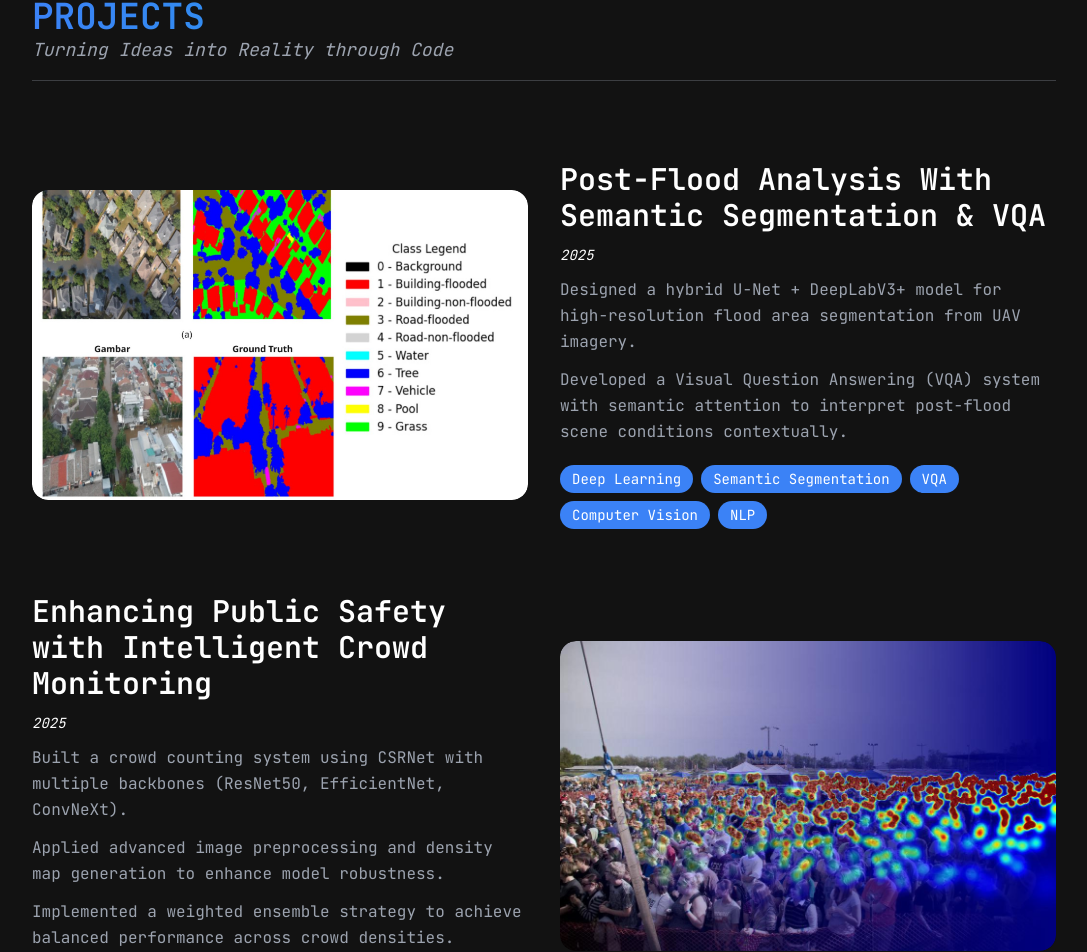
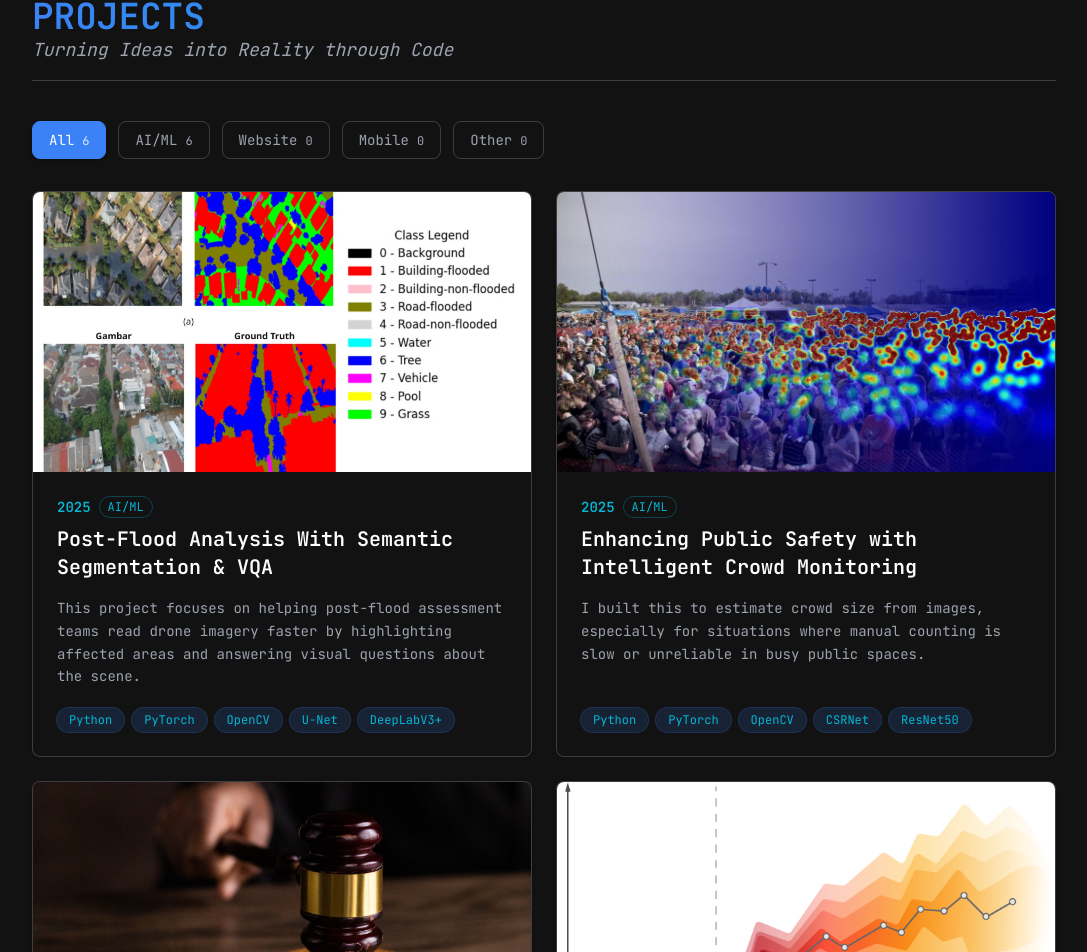
Before and after one commit to rynfkn/ryanfikri, a React (Vite) app: page /projects in a window 1280 px wide. Shown: the part 120-1072 px from the top of the page, without its empty margins (96-1183 px from the left). Built offline with nearby package versions, Linux system fonts and the light colour scheme.

Commit message:
feat: enhance project display with filtering and detailed descriptions

```diff
--- a/src/pages/Projects.jsx
+++ b/src/pages/Projects.jsx
@@ -1,121 +1,185 @@
+import { useState } from "react";
+
 export default function Projects() {
+    const [activeType, setActiveType] = useState("All");
+
     const projects = [
         {
             title: 'Post-Flood Analysis With Semantic Segmentation & VQA',
             year: 2025,
-            descriptions: [
-                "Designed a hybrid U-Net + DeepLabV3+ model for high-resolution flood area segmentation from UAV imagery.",
-                "Developed a Visual Question Answering (VQA) system with semantic attention to interpret post-flood scene conditions contextually.",
+            type: "AI/ML",
+            overview: "This project focuses on helping post-flood assessment teams read drone imagery faster by highlighting affected areas and answering visual questions about the scene.",
+            details: [
+                "Mapped flooded areas from drone images using deep learning.",
+                "Built a question answering system to help explain flood conditions from images.",
             ],
-            tags: ["Deep Learning", "Semantic Segmentation", "VQA", "Computer Vision", "NLP"],
+            tags: ["Python", "PyTorch", "OpenCV", "U-Net", "DeepLabV3+"],
             image: "/projects/post_flood_analysis.png",
         },
         {
             title: 'Enhancing Public Safety with Intelligent Crowd Monitoring',
             year: 2025,
-            descriptions: [
-                "Built a crowd counting system using CSRNet with multiple backbones (ResNet50, EfficientNet, ConvNeXt).",
-                "Applied advanced image preprocessing and density map generation to enhance model robustness.",
-                "Implemented a weighted ensemble strategy to achieve balanced performance across crowd densities.",
+            type: "AI/ML",
+            overview: "I built this to estimate crowd size from images, especially for situations where manual counting is slow or unreliable in busy public spaces.",
+            details: [
+                "Created a system that counts people in crowded images.",
+                "Improved the model so it works better across different crowd sizes.",
+                "Combined several models to make the prediction more reliable.",
             ],
-            tags: ["Deep Learning", "Computer Vision", "Crowd Counting"],
+            tags: ["Python", "PyTorch", "OpenCV", "CSRNet", "ResNet50"],
             image: "/projects/crowd_counting.jpeg",
         },
         {
             title: 'Prison Sentences Prediction Using Advanced Text Extraction & Ensemble Learning',
             year: 2025,
-            descriptions: [
-                "Developing an Image Semantic Segmentation model using a hybrid U-Net + DeepLabV3+ architecture to map the affected flood areas from UAV imagery",
-                "Building a Visual Question Answering (VQA) system with semantic attention to contextually interpret flood scene conditions.",
+            type: "AI/ML",
+            overview: "The goal of this project was to turn legal case documents into structured information that can be used to support prison sentence prediction.",
+            details: [
+                "Extracted important information from legal case documents.",
+                "Built a machine learning model to help predict prison sentence outcomes.",
             ],
-            tags: ["NLP", "Machine Learning", "Text Extraction", "Ensemble"],
+            tags: ["Python", "scikit-learn", "Pandas", "NumPy", "Tesseract OCR"],
             image: "/projects/prison_sentence_prediction.jpg",
         },
         {
             title: 'Rainfall Modeling Based on OCR Extraction and Ensemble Time Series Forecasting',
             year: 2025,
-            descriptions: [
-                "Developing an Image Semantic Segmentation model using a hybrid U-Net + DeepLabV3+ architecture to map the affected flood areas from UAV imagery",
-                "Building a Visual Question Answering (VQA) system with semantic attention to contextually interpret flood scene conditions.",
+            type: "AI/ML",
+            overview: "For this work, I processed scanned rainfall records into usable data and used them to forecast rainfall trends over time.",
+            details: [
+                "Converted rainfall data from scanned images into usable text.",
+                "Built a forecasting model to predict future rainfall patterns.",
             ],
-            tags: ["Computer Vision", "OCR", "Time Series", "Machine Learning"],
+            tags: ["Python", "OpenCV", "Tesseract OCR", "Pandas", "scikit-learn"],
             image: "/projects/time_series_forecasting.png",
         },
         {
             title: 'House Price Prediction Using Multimodal Deep Learning',
             year: 2025,
-            descriptions: [
-                "Collected and cleaned real estate data through automated web scraping using Selenium.",
-                "Developed a multimodal deep learning model combining image embeddings (DINOv2) and textual features (IndoBERT).",
-                "Achieved improved model performance through intermediate-fusion of visual, textual, and tabular modalities.",
+            type: "AI/ML",
+            overview: "This project predicts house prices by looking beyond numbers alone, combining property photos, listing text, and structured housing details.",
+            details: [
+                "Collected housing data from the web and cleaned it for training.",
+                "Used house images, descriptions, and other details to predict prices.",
+                "Combined multiple data types to improve prediction accuracy.",
             ],
-            tags: ["Compter Vision", "NLP", "Multimodal Learning"],
+            tags: ["Python", "Selenium", "PyTorch", "DINOv2", "IndoBERT"],
             image: "/projects/house_price_prediction.jpg",
         },
         {
             title: 'Enhancing Healthcare RAG Using Reciprocal Rank Fusion',
             year: 2025,
-            descriptions: [
-                "Scrapping medical data article from the internet using Selenium",
-                "Implemented a Retrieval-Augmented Generation (RAG) pipeline for medical question answering.",
-                "Enhanced retrieval relevance using Reciprocal Rank Fusion (RRF) across multiple search backends.",
+            type: "AI/ML",
+            overview: "I explored how medical question answering can be improved by retrieving stronger article references before generating the final response.",
+            details: [
+                "Collected medical articles from the web.",
+                "Built a medical question answering system using RAG.",
+                "Improved search results by combining answers from multiple retrievers.",
             ],
-            tags: ["NLP", "RAG", "LLM", "Information Retrieval"],
+            tags: ["Python", "Selenium", "LangChain", "FAISS", "Hugging Face"],
             image: "/projects/RAG_RRF.png",
         },
     ]
 
+    const projectTypes = ["All", "AI/ML", "Website", "Mobile", "Other"];
+    const filteredProjects = activeType === "All"
+        ? projects
+        : projects.filter((project) => project.type === activeType);
+
     return (
-        <div className="flex flex-col justify-center items-center w-full min-h-screen bg-[var(--color-base)] text-[var(--color-text)] py-12 px-6 transition-colors duration-300">
-            <div className="w-full max-w-5xl mb-10">
-                <div className='items-center mb-10 border-b border-[var(--color-muted)]/30 pb-4'>
+        <div className="flex flex-col items-center w-full min-h-screen bg-[var(--color-base)] text-[var(--color-text)] py-12 px-6 transition-colors duration-300">
+            <div className="w-full max-w-5xl mb-10 border-b border-[var(--color-muted)]/30 pb-4">
                 <h1 className="text-4xl font-bold text-gradient">
                     PROJECTS
                 </h1>
-                    <p className='text-lg italic text-[var(--color-muted)]'>Turning Ideas into Reality through Code</p>
-                </div>
+
+                <p className="text-lg italic text-[var(--color-muted)]">
+                    Turning Ideas into Reality through Code
+                </p>
             </div>
 
-            <div className="flex flex-col w-full max-w-5xl gap-16">
-                {projects.map((project, index) => (
+            <div className="mb-8 flex w-full max-w-5xl flex-wrap gap-3">
+                {projectTypes.map((type) => {
+                    const count = type === "All"
+                        ? projects.length
+                        : projects.filter((project) => project.type === type).length;
+                    const isActive = activeType === type;
 
-                    <div
-                        index={index}
-                        className={`flex flex-col md:flex-row items-center gap-8 ${index % 2 === 1 ? "md:flex-row-reverse" : ""}`}
+                    return (
+                        <button
+                            key={type}
+                            type="button"
+                            onClick={() => setActiveType(type)}
+                            className={`rounded-lg border px-4 py-2 text-sm font-medium transition-all duration-300 ${isActive
+                                ? "border-[var(--color-primary)] bg-[var(--color-primary)] text-white shadow-md shadow-[var(--color-primary)]/20"
+                                : "border-[var(--color-muted)]/30 text-[var(--color-muted)] hover:border-[var(--color-primary)]/70 hover:text-[var(--color-text)]"
+                                }`}
                         >
+                            {type}
+                            <span className={`ml-2 text-xs ${isActive ? "text-white/80" : "text-[var(--color-muted)]"}`}>
+                                {count}
+                            </span>
+                        </button>
+                    );
+                })}
+            </div>
 
-                        <div className="md:w-1/2 w-full aspect-[16/10] rounded-2xl overflow-hidden">
+            {filteredProjects.length > 0 ? (
+                <div className="grid w-full max-w-5xl grid-cols-1 gap-6 lg:grid-cols-2">
+                    {filteredProjects.map((project) => (
+                    <article
+                        key={project.title}
+                        className="flex h-full flex-col overflow-hidden rounded-lg border border-[var(--color-muted)]/30 bg-[var(--color-base)] shadow-sm transition-all duration-300 hover:-translate-y-1 hover:border-[var(--color-primary)]/80 hover:shadow-lg hover:shadow-[var(--color-primary)]/10"
+                    >
+                        <div className="aspect-[16/9] w-full overflow-hidden bg-[var(--color-muted)]/10">
                             <img
                                 src={project.image}
                                 alt={project.title}
-                                className="w-full h-full object-cover rounded-2xl shadow-lg hover:opacity-90 transition-transform duration-300 hover:scale-105"
+                                className="h-full w-full object-cover transition-transform duration-300 hover:scale-105"
                             />
                         </div>
 
-                        <div className="md:w-1/2 w-full space-y-3">
-                            <h2 className="text-3xl font-bold">{project.title}</h2>
-                            <p className="text-sm italic">{project.year}</p>
-                            {project.descriptions.map((desc, i) => (
-                                <p
-                                    index={i}
-                                    className="text-[var(--color-muted)] leading-relaxed">
-                                    {desc}
+                        <div className="flex flex-1 flex-col p-6">
+                            <div className="mb-4">
+                                <div className="mb-2 flex flex-wrap items-center gap-2">
+                                    <p className="text-sm font-semibold text-[var(--color-secondary)]">
+                                        {project.year}
                                     </p>
-                            ))}
+                                    <span className="rounded-full border border-[var(--color-secondary)]/30 px-2 py-0.5 text-xs text-[var(--color-secondary)]">
+                                        {project.type}
+                                    </span>
+                                </div>
+                                <h2 className="text-xl font-bold leading-snug text-[var(--color-text)]">
+                                    {project.title}
+                                </h2>
+                            </div>
 
-                            <div className="flex flex-wrap gap-2 pt-2">
-                                {project.tags.map((tag, i) => (
+                            <p className="mb-5 text-sm leading-relaxed text-[var(--color-muted)]">
+                                {project.overview}
+                            </p>
+
+                            <div className="mt-auto flex flex-wrap gap-2">
+                                {project.tags.map((tag) => (
                                     <span
-                                        index={i}
-                                        className="text-sm px-3 py-1 bg-[var(--color-primary)] rounded-full">
+                                        key={tag}
+                                        className="rounded-full bg-[var(--color-primary)]/15 px-3 py-1 text-xs font-medium text-[var(--color-secondary)] ring-1 ring-[var(--color-primary)]/30"
+                                    >
                                         {tag}
                                     </span>
                                 ))}
                             </div>
                         </div>
-                    </div>
+                    </article>
                     ))}
                 </div>
+            ) : (
+                <div className="w-full max-w-5xl rounded-lg border border-dashed border-[var(--color-muted)]/40 px-6 py-12 text-center">
+                    <p className="text-lg font-semibold text-[var(--color-text)]">No {activeType.toLowerCase()} projects yet.</p>
+                    <p className="mt-2 text-sm text-[var(--color-muted)]">
+                        Add projects with <span className="text-[var(--color-secondary)]">type: "{activeType}"</span> to show them here.
+                    </p>
+                </div>
+            )}
         </div>
     );
 }
```
Lines whose indentation alone changed are shown as unchanged.
